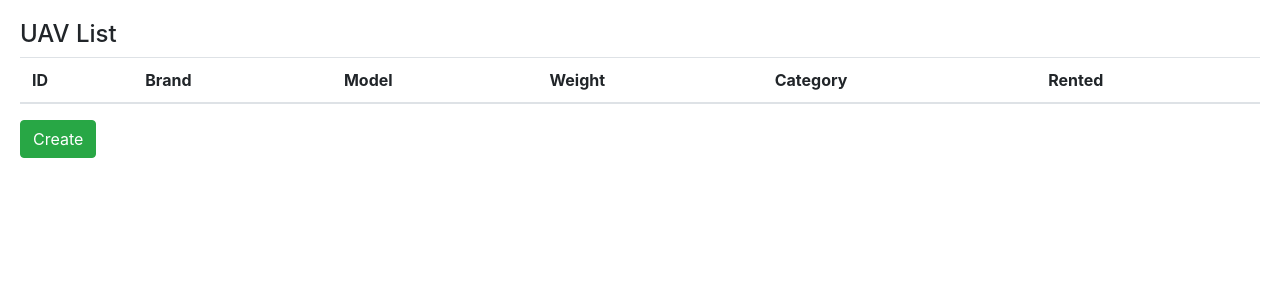
After one commit to muzoaydo/rental_uav, a Django app: page /uav/ in a window 1280 px wide. The commit adds this page. Shown: the top 300 px of the page. Run offline with Django 4.2, Linux system fonts and the light colour scheme; lists and menus that the app fills with data are empty; some libraries are stand-ins or nearby versions.

Commit message:
Front-end changes.

```diff
--- a/rental_uav/settings.py
+++ b/rental_uav/settings.py
@@ -63,7 +63,8 @@ TEMPLATES = [
     {
         'BACKEND': 'django.template.backends.django.DjangoTemplates',
         'DIRS': [
-            BASE_DIR / "templates"
+            BASE_DIR / "templates",
+            BASE_DIR / "uav" / "templates"
         ],
         'APP_DIRS': True,
         'OPTIONS': {
--- a/rental_uav/urls.py
+++ b/rental_uav/urls.py
@@ -26,4 +26,5 @@ urlpatterns = [
     path('', include('uav.urls')),
     path('accounts/', include('django.contrib.auth.urls')),
     path('', TemplateView.as_view(template_name='home.html'), name='home'),
+
 ]
--- a/templates/base.html
+++ b/templates/base.html
@@ -1,12 +1,27 @@
-<!DOCTYPE html>
-<html lang="tr">
+<html lang="en">
+
 <head>
-    <meta charset="UTF-8">
-    <meta http-equiv="X-UA-Compatible" content="IE=edge">
-    <meta name="viewport" content="width=device-width, initial-scale=1.0">
-    <title>Rental UAV APP</title>
-</head>
+    <title>{% block title %}{% endblock %}</title>
+
+    <!-- CSS only -->
+    <link rel="stylesheet" href="https://stackpath.bootstrapcdn.com/bootstrap/4.5.0/css/bootstrap.min.css"
+        integrity="sha384-9aIt2nRpC12Uk9gS9baDl411NQApFmC26EwAOH8WgZl5MYYxFfc+NcPb1dKGj7Sk" crossorigin="anonymous">
+
+    <!-- JS, Popper.js, and jQuery -->
+    <script src="https://code.jquery.com/jquery-3.5.1.slim.min.js"
+        integrity="sha384-DfXdz2htPH0lsSSs5nCTpuj/zy4C+OGpamoFVy38MVBnE+IbbVYUew+OrCXaRkfj"
+        crossorigin="anonymous"></script>
+    <script src="https://cdn.jsdelivr.net/npm/popper.js@1.16.0/dist/umd/popper.min.js"
+        integrity="sha384-Q6E9RHvbIyZFJoft+2mJbHaEWldlvI9IOYy5n3zV9zzTtmI3UksdQRVvoxMfooAo"
+        crossorigin="anonymous"></script>
+    <script src="https://stackpath.bootstrapcdn.com/bootstrap/4.5.0/js/bootstrap.min.js"
+        integrity="sha384-OgVRvuATP1z7JjHLkuOU7Xw704+h835Lr+6QL9UvYjZE3Ipu6Tp75j7Bh/kR0JKI"
+        crossorigin="anonymous"></script>
+
+    </head>
 <body>
-    {% block content %}{% endblock %}
+    {% block content %}
+    {% endblock %}
 </body>
+
 </html>
--- a/templates/home.html
+++ b/templates/home.html
@@ -6,6 +6,7 @@
 {% if user.is_authenticated %}
   Hi {{ user.username }}!
   <p><a href="{% url 'logout' %}">Log Out</a></p>
+
 {% else %}
   <p>You are not logged in</p>
   <a href="{% url 'login' %}">Log In</a>
--- /dev/null
+++ b/uav/templates/uav_list.html
@@ -0,0 +1,34 @@
+{% extends "base.html" %}
+{% block content %}
+<div class="card-body">
+    <h4>UAV List</h4>
+    <table class="table">
+        <thead>
+            <tr>
+                <th scope="col">ID</th>
+                <th scope="col">Brand</th>
+                <th scope="col">Model</th>
+                <th scope="col">Weight</th>
+                <th scope="col">Category</th>
+                <th scope="col">Rented</th>
+            </tr>
+        </thead>
+        <tbody>
+            {% for uav in uavs %}
+            <tr>
+                <td>{{ uav.id }}</td>
+                <td>{{ uav.brand }}</td>
+                <td>{{ uav.model }}</td>
+                <td>{{ uav.weight }}</td>
+                <td>{{ uav.category }}</td>
+                <td>{{ uav.rented }}</td>
+                <td><a type="button" class="btn btn-warning" href="/uav_update/{{ uav.id }}">Update</a>
+                    <a type="button" class="btn btn-danger" href="/uav_delete/{{ uav.id }}">Delete</a>
+                </td>
+            </tr>
+            {% endfor %}
+        </tbody>
+    </table>
+    <a type="button" class="btn btn-success" href="{%url 'uav_create' %}">Create</a>
+</div>
+{% endblock %}
--- a/uav/urls.py
+++ b/uav/urls.py
@@ -1,8 +1,12 @@
 from django.urls import path
 from uav import views
+from django.views.generic.base import TemplateView
 
 # URL paths for UAV pages
 urlpatterns=[
-    path('uavApi/', views.UAVList.as_view(), name='uav-list'),
-    path('uav/<int:pk>/', views.UAVDetail.as_view(), name='uav-detail'),
+    path('uavApi/', views.UAVList.as_view(), name='uav_list'),
+    path('uavApi/<int:id>/', views.UAVDetail.as_view(), name='uav_detail'),
+    path('uav/', TemplateView.as_view(template_name='uav_list.html'), name='uav_list'),
+    path('uav_create/', TemplateView.as_view(template_name='uav_create.html'), name='uav_create'),
+    path('uav_update/', TemplateView.as_view(template_name='uav_update.html'), name='uav_update'),
 ]
```
Also changed, not shown: templates/uav_list.html (deleted, +0 -12 lines), uav/templates/uav_create.html (added, +12 -0 lines), uav/templates/uav_update.html (added, +13 -0 lines), 1 other file.
